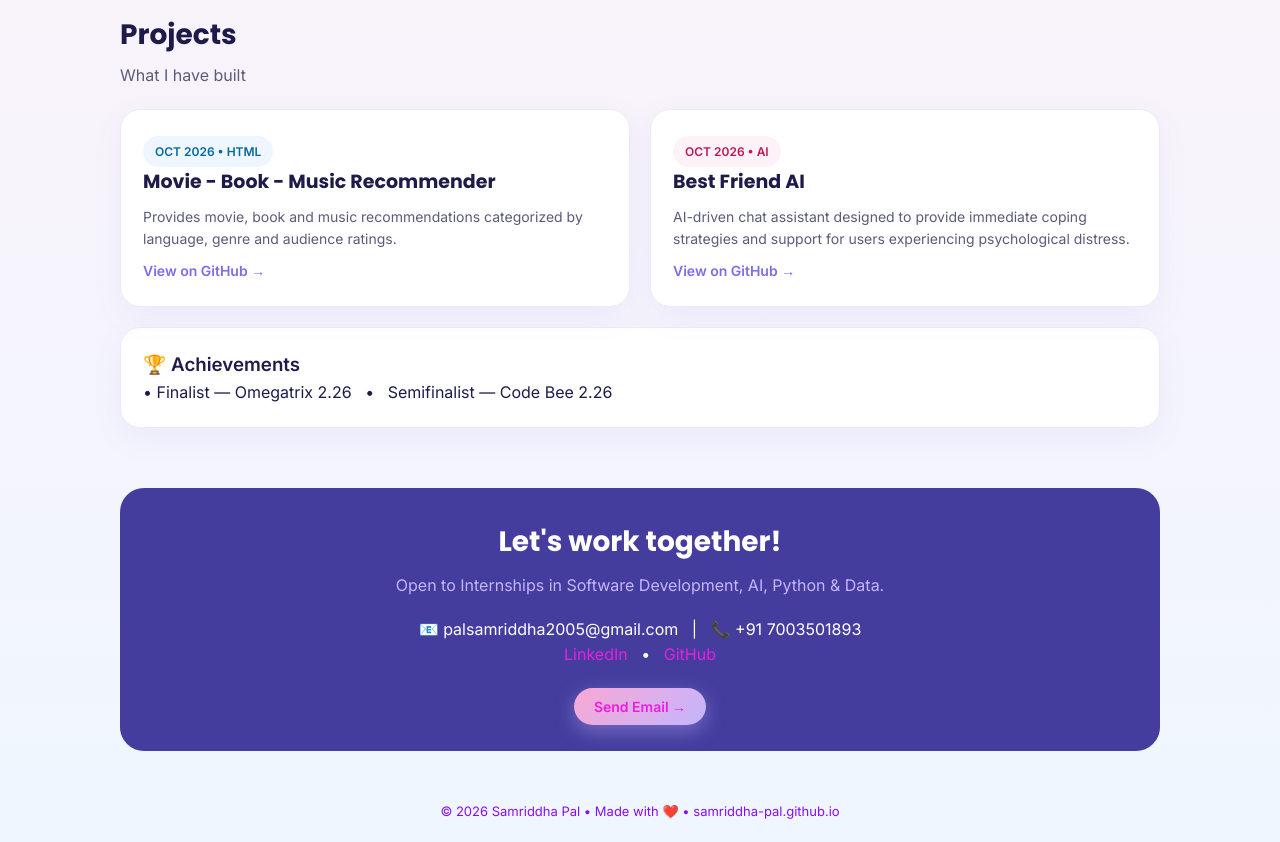
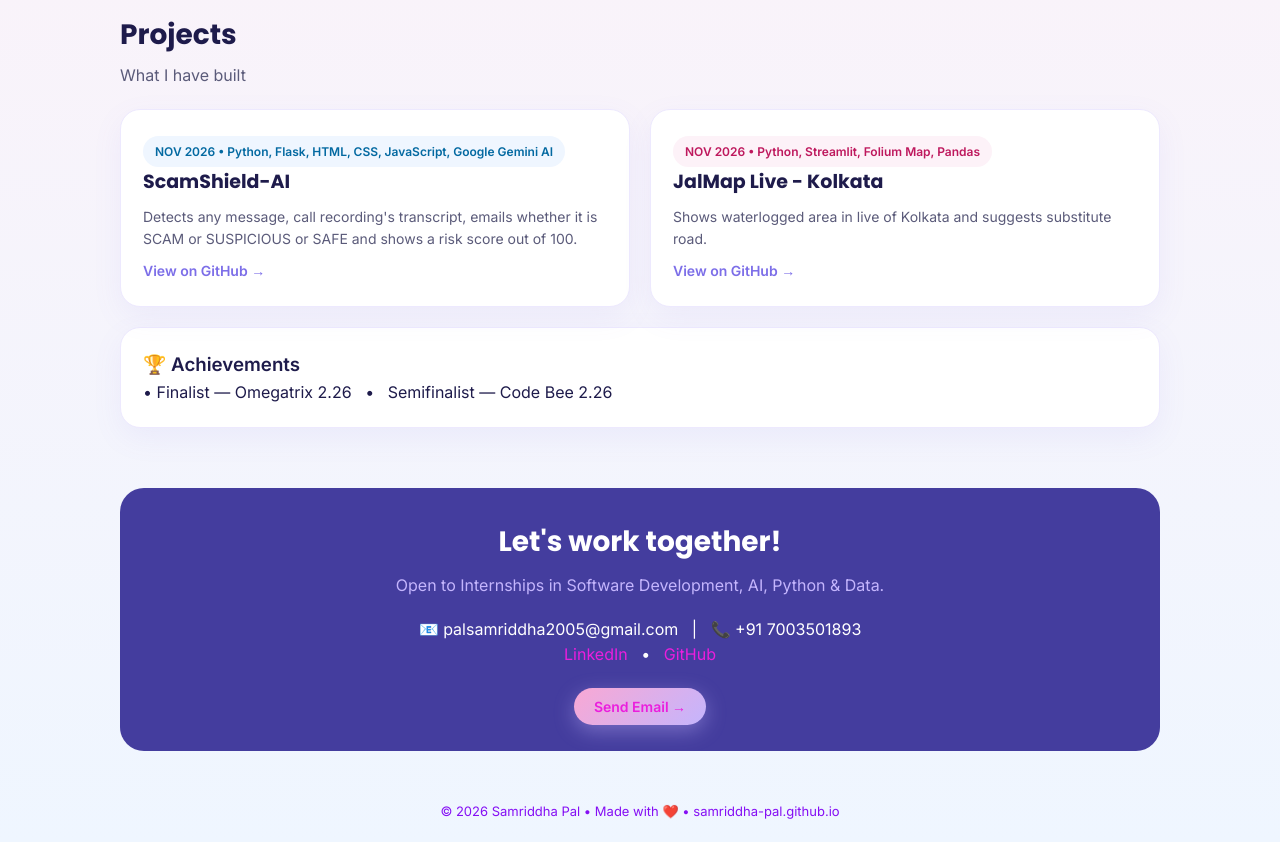
Before and after one commit to SAMRIDDHA-PAL/samriddha-pal.github.io, a plain HTML site: page index.html in a window 1280 px wide. Shown: the part 1300-2142 px from the top of the page. Drawn offline with Linux system fonts and the light colour scheme.

Commit message:
Add new projects to the portfolio section

```diff
--- a/index.html
+++ b/index.html
@@ -78,8 +78,8 @@ footer{text-align:center;padding:20px;color:#850ff4;font-size:13px}
 </div></section>
 
 <section id="projects"><h2>Projects</h2><p class="sec-sub">What I have built</p><div class="grid2">
-<div class="card project"><span class="tag blue">OCT 2026 • HTML</span><h3>Movie - Book - Music Recommender</h3><p>Provides movie, book and music recommendations categorized by language, genre and audience ratings.</p><a class="link" href="https://github.com/SAMRIDDHA-PAL" target="_blank">View on GitHub →</a></div>
-<div class="card project"><span class="tag pink">OCT 2026 • AI</span><h3>Best Friend AI</h3><p>AI-driven chat assistant designed to provide immediate coping strategies and support for users experiencing psychological distress.</p><a class="link" href="https://github.com/SAMRIDDHA-PAL" target="_blank">View on GitHub →</a></div>
+<div class="card project"><span class="tag blue">NOV 2026 • Python, Flask, HTML, CSS, JavaScript, Google Gemini AI</span><h3>ScamShield-AI</h3><p>Detects any message, call recording's transcript, emails whether it is SCAM or SUSPICIOUS or SAFE and shows a risk score out of 100.</p><a class="link" href="https://github.com/SAMRIDDHA-PAL/ScamShield-AI" target="_blank">View on GitHub →</a></div>
+<div class="card project"><span class="tag pink">NOV 2026 • Python, Streamlit, Folium Map, Pandas</span><h3>JalMap Live - Kolkata</h3><p>Shows waterlogged area in live of Kolkata and suggests substitute road.</p><a class="link" href="https://github.com/SAMRIDDHA-PAL/JalMapLive-Kolkata" target="_blank">View on GitHub →</a></div>
 </div>
 <div class="card" style="margin-top:20px"><h3>🏆 Achievements</h3><p>• Finalist — Omegatrix 2.26 &nbsp; • &nbsp; Semifinalist — Code Bee 2.26</p></div>
 </section>
```
